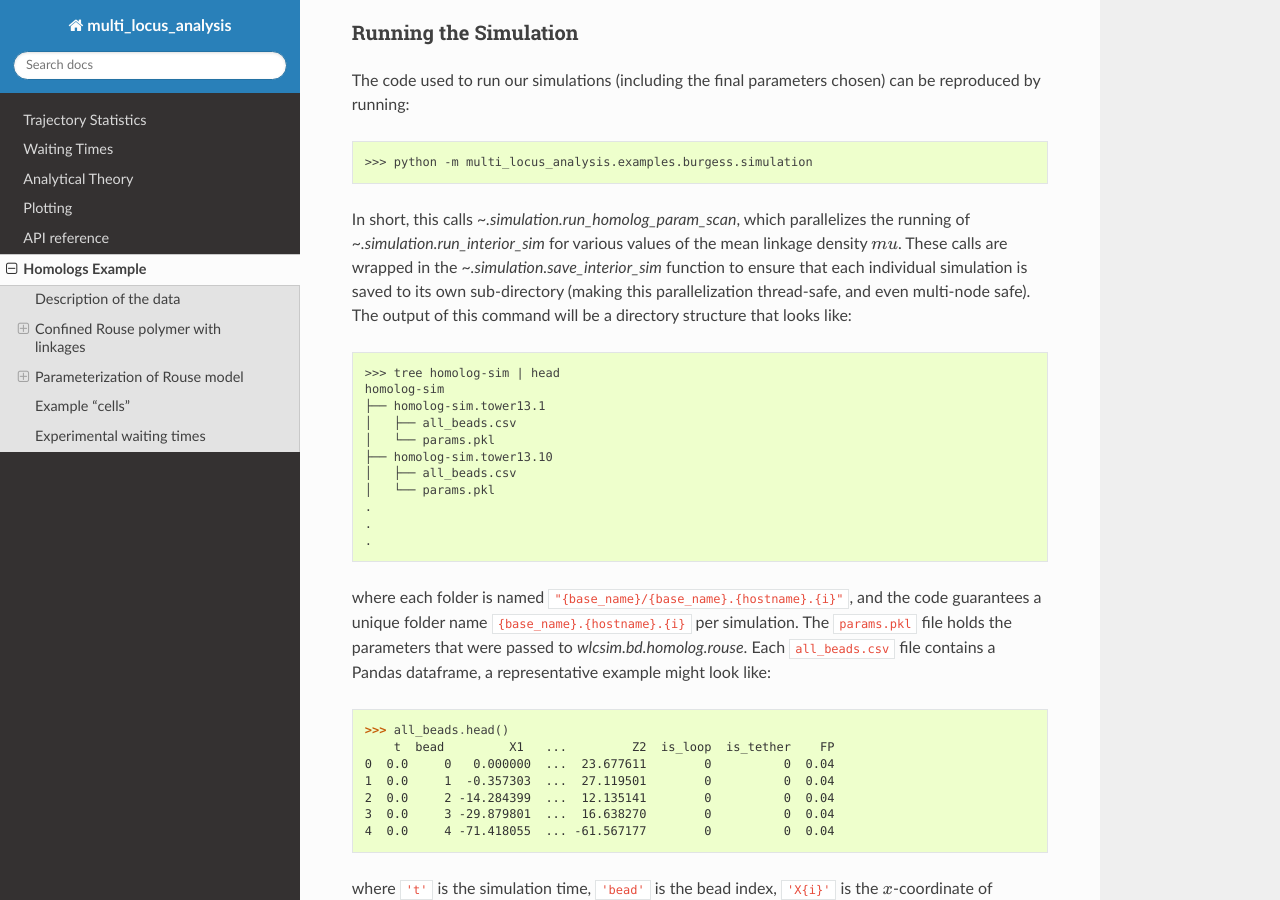
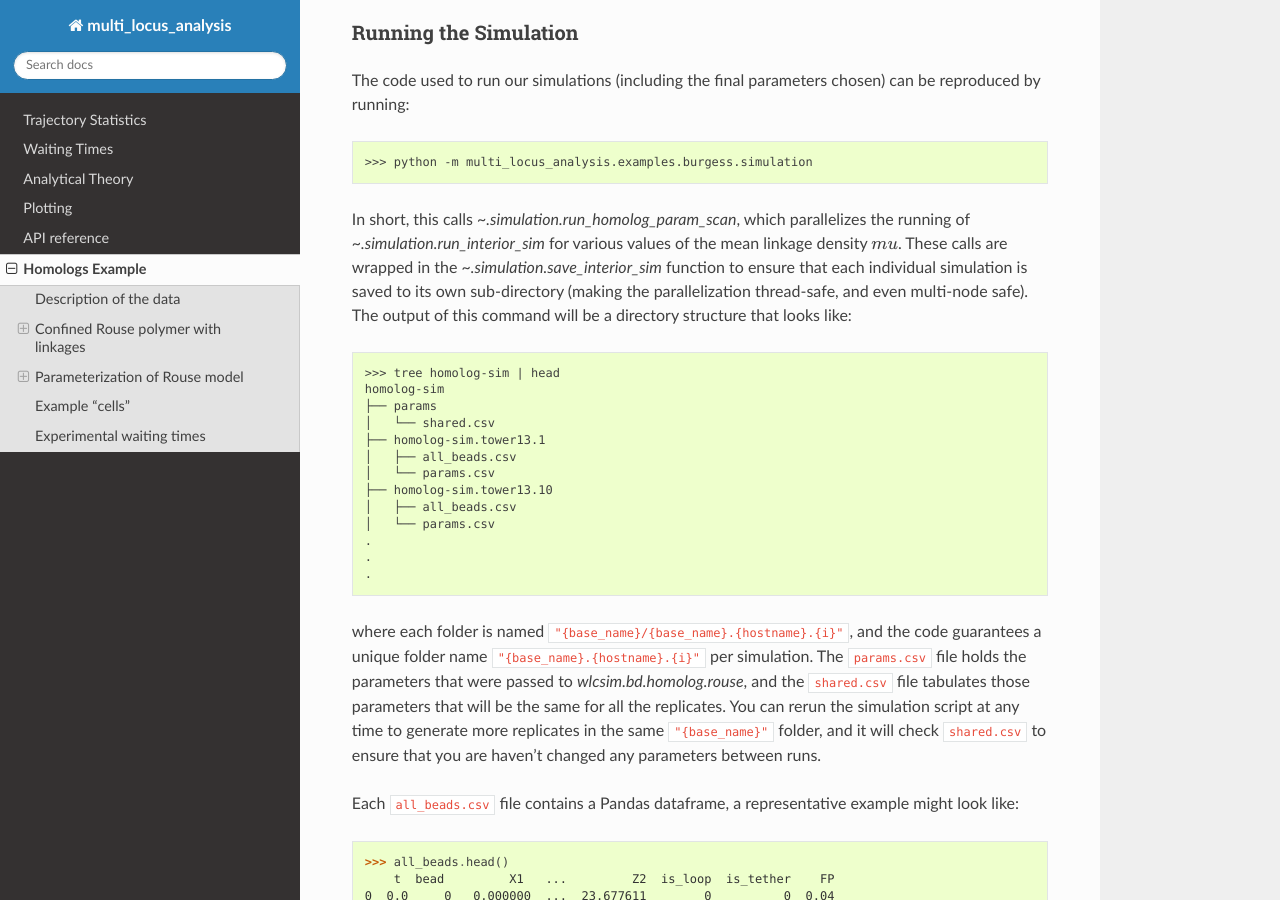
Before and after one commit to brunobeltran/multi_locus_analysis, a Sphinx documentation site: the page built from doc/source/homolog_example.rst, in a window 1280 px wide and 900 px high, scrolled down 1737 px. Built offline with Sphinx 7.4.7 and the Read the Docs theme 2.0.0, drawn with Linux system fonts in a browser that asks for light colours; cross-references to code outside the pages are shown as plain code.

Commit message:
DOCS: begin explain how to use sims

```diff
--- a/doc/source/homolog_example.rst
+++ b/doc/source/homolog_example.rst
@@ -94,7 +94,7 @@ In short, this calls `~.simulation.run_homolog_param_scan`, which parallelizes
 the running of `~.simulation.run_interior_sim` for various values of the mean
 linkage density :math:`mu`. These calls are wrapped in the
 `~.simulation.save_interior_sim` function to ensure that each individual
-simulation is saved to its own sub-directory (making this parallelization
+simulation is saved to its own sub-directory (making the parallelization
 thread-safe, and even multi-node safe). The output of this command will be a
 directory structure that looks like:
 
@@ -102,21 +102,29 @@ directory structure that looks like:
 
     >>> tree homolog-sim | head
     homolog-sim
+    ├── params
+    │   └── shared.csv
     ├── homolog-sim.tower13.1
     │   ├── all_beads.csv
-    │   └── params.pkl
+    │   └── params.csv
     ├── homolog-sim.tower13.10
     │   ├── all_beads.csv
-    │   └── params.pkl
+    │   └── params.csv
     .
     .
     .
 
 where each folder is named ``"{base_name}/{base_name}.{hostname}.{i}"``, and the
-code guarantees a unique folder name ``{base_name}.{hostname}.{i}`` per
-simulation. The ``params.pkl`` file holds the parameters that were passed to
-`wlcsim.bd.homolog.rouse`. Each ``all_beads.csv`` file contains a Pandas
-dataframe, a representative example might look like:
+code guarantees a unique folder name ``"{base_name}.{hostname}.{i}"`` per
+simulation. The ``params.csv`` file holds the parameters that were passed to
+`wlcsim.bd.homolog.rouse`, and the ``shared.csv`` file tabulates those
+parameters that will be the same for all the replicates. You can rerun the
+simulation script at any time to generate more replicates in the same
+``"{base_name}"`` folder, and it will check ``shared.csv`` to ensure that you
+are haven't changed any parameters between runs.
+
+Each ``all_beads.csv`` file contains a Pandas dataframe, a representative
+example might look like:
 
 .. code:: python
 
```
